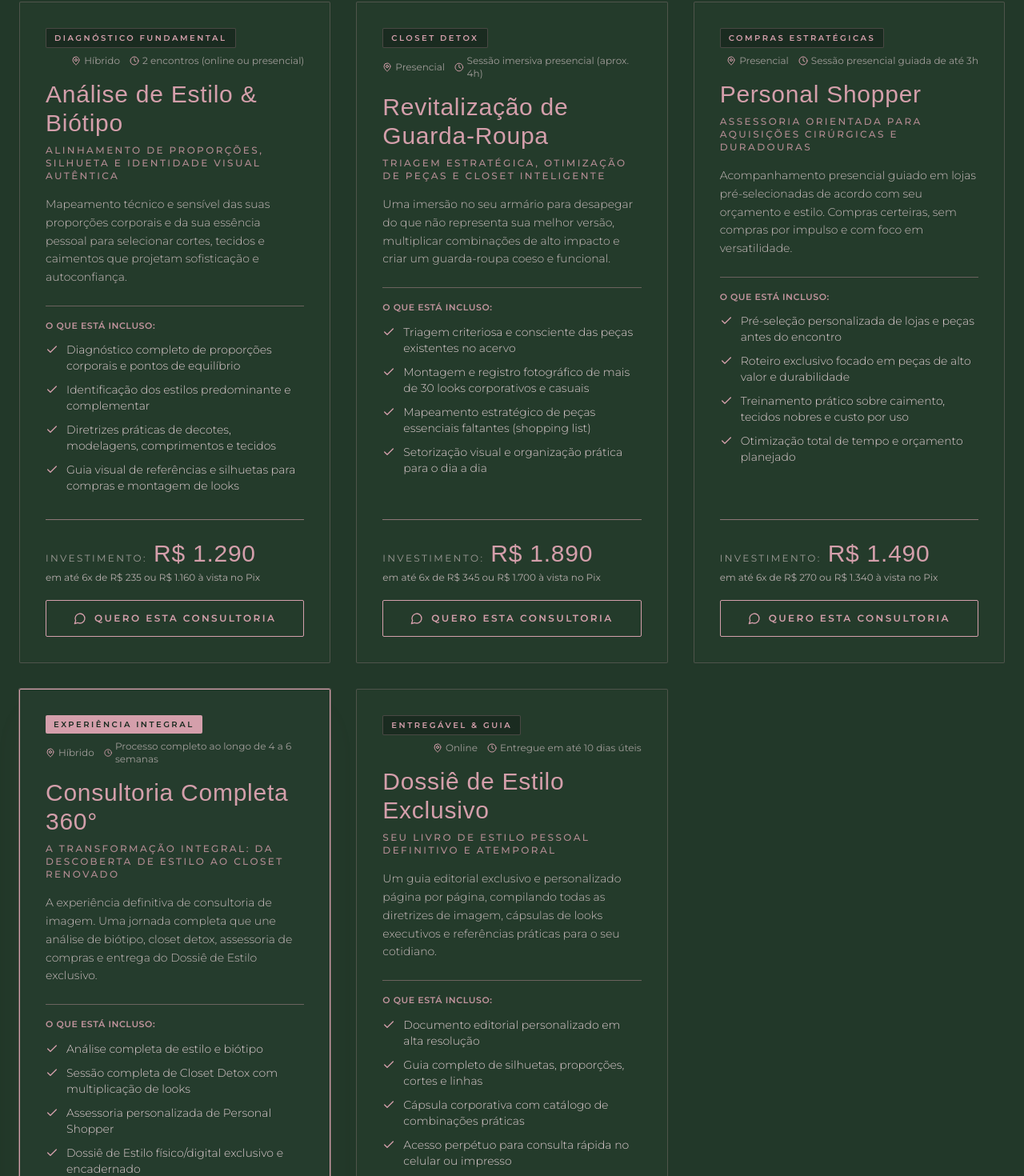
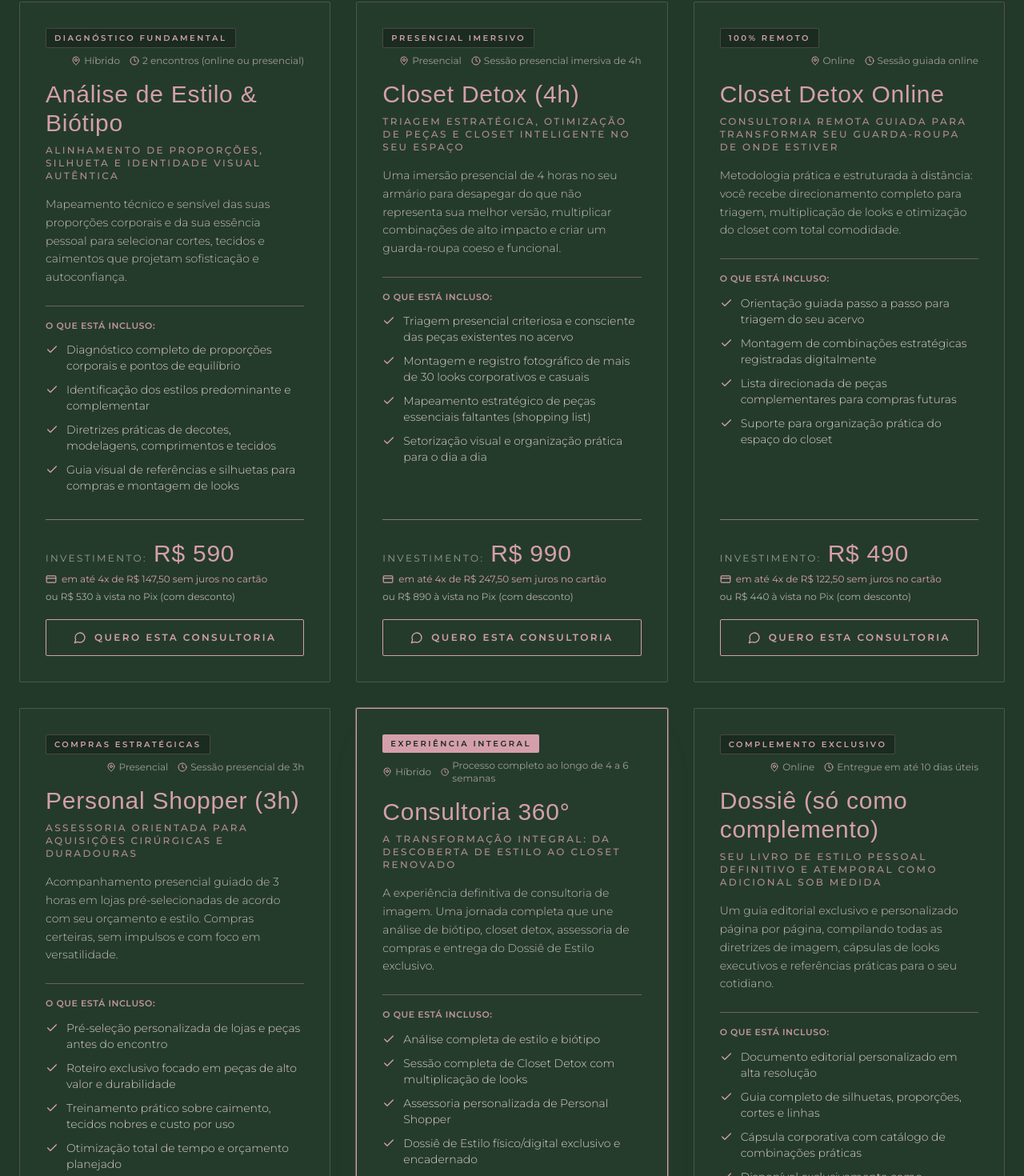
Before and after one commit to Emerson018/marina-veiga, a Next.js app: page / in a window 1280 px wide. Shown: the part 2493-3963 px from the top of the page at 80% size. Built offline with nearby package versions, Linux system fonts and the light colour scheme; a web font is replaced by a local one.

Commit message:
feat(catalog): update service prices, installments, and add closet detox online

```diff
--- a/src/components/ServiceCard.tsx
+++ b/src/components/ServiceCard.tsx
@@ -1,4 +1,4 @@
-import { Check, MessageCircle, Clock, MapPin } from "lucide-react";
+import { Check, MessageCircle, Clock, MapPin, CreditCard } from "lucide-react";
 import { Service } from "@/data/services";
 import { generateWhatsAppUrl } from "@/utils/whatsapp";
 
@@ -82,7 +82,7 @@ export default function ServiceCard({ service }: ServiceCardProps) {
 
       {/* Pricing & CTA */}
       <div className="pt-6 border-t border-rose-border/60">
-        <div className="mb-5">
+        <div className="mb-5 space-y-1.5">
           <div className="flex items-baseline gap-2">
             <span className="text-xs uppercase tracking-widest text-rose-light/60 font-sans">
               Investimento:
@@ -91,7 +91,11 @@ export default function ServiceCard({ service }: ServiceCardProps) {
               {service.price}
             </span>
           </div>
-          <span className="text-xs text-rose-light/70 font-sans block mt-1">
+          <div className="flex items-center gap-1.5 text-xs text-rose-antique font-sans">
+            <CreditCard className="w-3.5 h-3.5 text-rose-antique shrink-0" aria-hidden="true" />
+            <span>{service.installments}</span>
+          </div>
+          <span className="text-xs text-rose-light/70 font-sans block">
             {service.paymentTerms}
           </span>
         </div>
--- a/src/data/services.ts
+++ b/src/data/services.ts
@@ -7,6 +7,7 @@ export interface Service {
   isFeatured?: boolean;
   deliverables: string[];
   price: string;
+  installments: string;
   paymentTerms: string;
   duration: string;
   modality: "Online" | "Presencial" | "Híbrido";
@@ -27,56 +28,80 @@ export const SERVICES: Service[] = [
       "Diretrizes práticas de decotes, modelagens, comprimentos e tecidos",
       "Guia visual de referências e silhuetas para compras e montagem de looks",
     ],
-    price: "R$ 1.290",
-    paymentTerms: "em até 6x de R$ 235 ou R$ 1.160 à vista no Pix",
+    price: "R$ 590",
+    installments: "em até 4x de R$ 147,50 sem juros no cartão",
+    paymentTerms: "ou R$ 530 à vista no Pix (com desconto)",
     duration: "2 encontros (online ou presencial)",
     modality: "Híbrido",
     whatsappMessage:
       "Olá Mariana! Gostaria de receber mais informações e datas disponíveis para a Análise de Estilo & Biótipo.",
   },
   {
-    id: "revitalizacao-guarda-roupa",
-    title: "Revitalização de Guarda-Roupa",
-    badge: "Closet Detox",
-    tagline: "Triagem estratégica, otimização de peças e closet inteligente",
+    id: "closet-detox-presencial",
+    title: "Closet Detox (4h)",
+    badge: "Presencial Imersivo",
+    tagline: "Triagem estratégica, otimização de peças e closet inteligente no seu espaço",
     description:
-      "Uma imersão no seu armário para desapegar do que não representa sua melhor versão, multiplicar combinações de alto impacto e criar um guarda-roupa coeso e funcional.",
+      "Uma imersão presencial de 4 horas no seu armário para desapegar do que não representa sua melhor versão, multiplicar combinações de alto impacto e criar um guarda-roupa coeso e funcional.",
     deliverables: [
-      "Triagem criteriosa e consciente das peças existentes no acervo",
+      "Triagem presencial criteriosa e consciente das peças existentes no acervo",
       "Montagem e registro fotográfico de mais de 30 looks corporativos e casuais",
       "Mapeamento estratégico de peças essenciais faltantes (shopping list)",
       "Setorização visual e organização prática para o dia a dia",
     ],
-    price: "R$ 1.890",
-    paymentTerms: "em até 6x de R$ 345 ou R$ 1.700 à vista no Pix",
-    duration: "Sessão imersiva presencial (aprox. 4h)",
+    price: "R$ 990",
+    installments: "em até 4x de R$ 247,50 sem juros no cartão",
+    paymentTerms: "ou R$ 890 à vista no Pix (com desconto)",
+    duration: "Sessão presencial imersiva de 4h",
     modality: "Presencial",
     whatsappMessage:
-      "Olá Mariana! Gostaria de agendar a Revitalização de Guarda-Roupa (Closet Detox).",
+      "Olá Mariana! Gostaria de agendar o Closet Detox presencial (4h).",
+  },
+  {
+    id: "closet-detox-online",
+    title: "Closet Detox Online",
+    badge: "100% Remoto",
+    tagline: "Consultoria remota guiada para transformar seu guarda-roupa de onde estiver",
+    description:
+      "Metodologia prática e estruturada à distância: você recebe direcionamento completo para triagem, multiplicação de looks e otimização do closet com total comodidade.",
+    deliverables: [
+      "Orientação guiada passo a passo para triagem do seu acervo",
+      "Montagem de combinações estratégicas registradas digitalmente",
+      "Lista direcionada de peças complementares para compras futuras",
+      "Suporte para organização prática do espaço do closet",
+    ],
+    price: "R$ 490",
+    installments: "em até 4x de R$ 122,50 sem juros no cartão",
+    paymentTerms: "ou R$ 440 à vista no Pix (com desconto)",
+    duration: "Sessão guiada online",
+    modality: "Online",
+    whatsappMessage:
+      "Olá Mariana! Gostaria de saber mais e agendar o Closet Detox Online.",
   },
   {
     id: "personal-shopper",
-    title: "Personal Shopper",
+    title: "Personal Shopper (3h)",
     badge: "Compras Estratégicas",
     tagline: "Assessoria orientada para aquisições cirúrgicas e duradouras",
     description:
-      "Acompanhamento presencial guiado em lojas pré-selecionadas de acordo com seu orçamento e estilo. Compras certeiras, sem compras por impulso e com foco em versatilidade.",
+      "Acompanhamento presencial guiado de 3 horas em lojas pré-selecionadas de acordo com seu orçamento e estilo. Compras certeiras, sem impulsos e com foco em versatilidade.",
     deliverables: [
       "Pré-seleção personalizada de lojas e peças antes do encontro",
       "Roteiro exclusivo focado em peças de alto valor e durabilidade",
       "Treinamento prático sobre caimento, tecidos nobres e custo por uso",
       "Otimização total de tempo e orçamento planejado",
     ],
-    price: "R$ 1.490",
-    paymentTerms: "em até 6x de R$ 270 ou R$ 1.340 à vista no Pix",
-    duration: "Sessão presencial guiada de até 3h",
+    price: "R$ 790",
+    installments: "em até 4x de R$ 197,50 sem juros no cartão",
+    paymentTerms: "ou R$ 710 à vista no Pix (com desconto)",
+    duration: "Sessão presencial de 3h",
     modality: "Presencial",
     whatsappMessage:
-      "Olá Mariana! Gostaria de saber mais sobre o serviço de Personal Shopper.",
+      "Olá Mariana! Gostaria de saber mais sobre a assessoria de Personal Shopper (3h).",
   },
   {
     id: "consultoria-completa-360",
-    title: "Consultoria Completa 360°",
+    title: "Consultoria 360°",
     badge: "Experiência Integral",
     isFeatured: true,
     tagline: "A transformação integral: da descoberta de estilo ao closet renovado",
@@ -89,31 +114,33 @@ export const SERVICES: Service[] = [
       "Dossiê de Estilo físico/digital exclusivo e encadernado",
       "30 dias de acompanhamento direto com Mariana Veiga via WhatsApp",
     ],
-    price: "R$ 3.890",
-    paymentTerms: "em até 10x de R$ 425 ou R$ 3.500 à vista no Pix",
+    price: "R$ 2.190",
+    installments: "em até 10x de R$ 219,00 sem juros no cartão (ou 6x de R$ 365,00)",
+    paymentTerms: "ou R$ 1.970 à vista no Pix (com desconto)",
     duration: "Processo completo ao longo de 4 a 6 semanas",
     modality: "Híbrido",
     whatsappMessage:
-      "Olá Mariana! Tenho interesse na Consultoria Completa 360° e gostaria de verificar disponibilidade de agenda.",
+      "Olá Mariana! Tenho interesse na Consultoria 360° e gostaria de verificar disponibilidade de agenda.",
   },
   {
     id: "dossie-estilo",
-    title: "Dossiê de Estilo Exclusivo",
-    badge: "Entregável & Guia",
-    tagline: "Seu livro de estilo pessoal definitivo e atemporal",
+    title: "Dossiê (só como complemento)",
+    badge: "Complemento Exclusivo",
+    tagline: "Seu livro de estilo pessoal definitivo e atemporal como adicional sob medida",
     description:
       "Um guia editorial exclusivo e personalizado página por página, compilando todas as diretrizes de imagem, cápsulas de looks executivos e referências práticas para o seu cotidiano.",
     deliverables: [
       "Documento editorial personalizado em alta resolução",
       "Guia completo de silhuetas, proporções, cortes e linhas",
       "Cápsula corporativa com catálogo de combinações práticas",
-      "Acesso perpétuo para consulta rápida no celular ou impresso",
+      "Disponível exclusivamente como complemento aos serviços de consultoria",
     ],
-    price: "R$ 980",
-    paymentTerms: "em até 4x de R$ 265 ou R$ 880 à vista no Pix",
+    price: "R$ 390",
+    installments: "em até 3x de R$ 130,00 sem juros no cartão",
+    paymentTerms: "ou R$ 350 à vista no Pix (com desconto)",
     duration: "Entregue em até 10 dias úteis",
     modality: "Online",
     whatsappMessage:
-      "Olá Mariana! Gostaria de encomendar o Dossiê de Estilo Exclusivo.",
+      "Olá Mariana! Gostaria de solicitar o Dossiê de Estilo como complemento.",
   },
 ];
```
Also changed, not shown: 2 other files (tests, documents, lock files or other folders).
